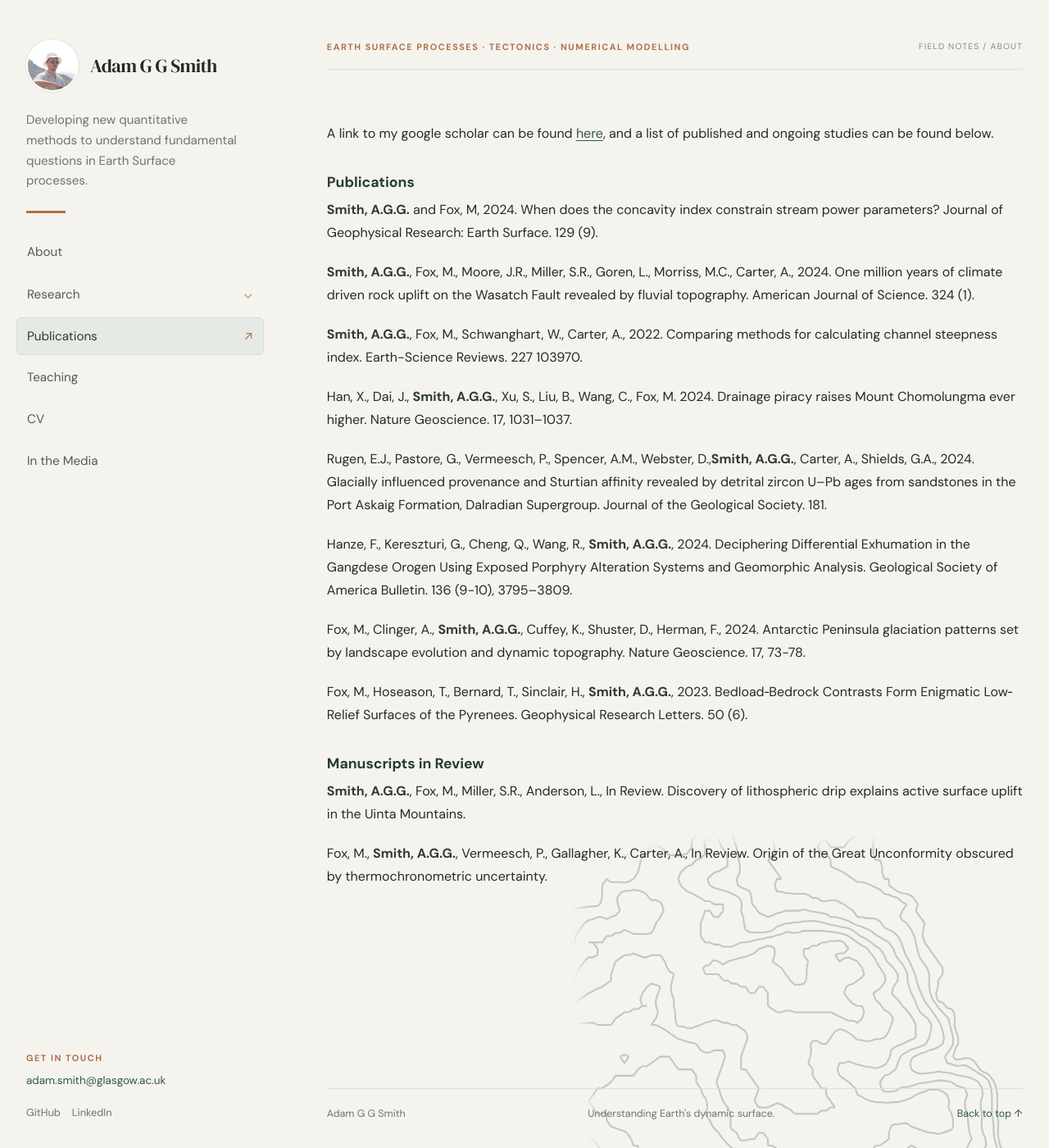
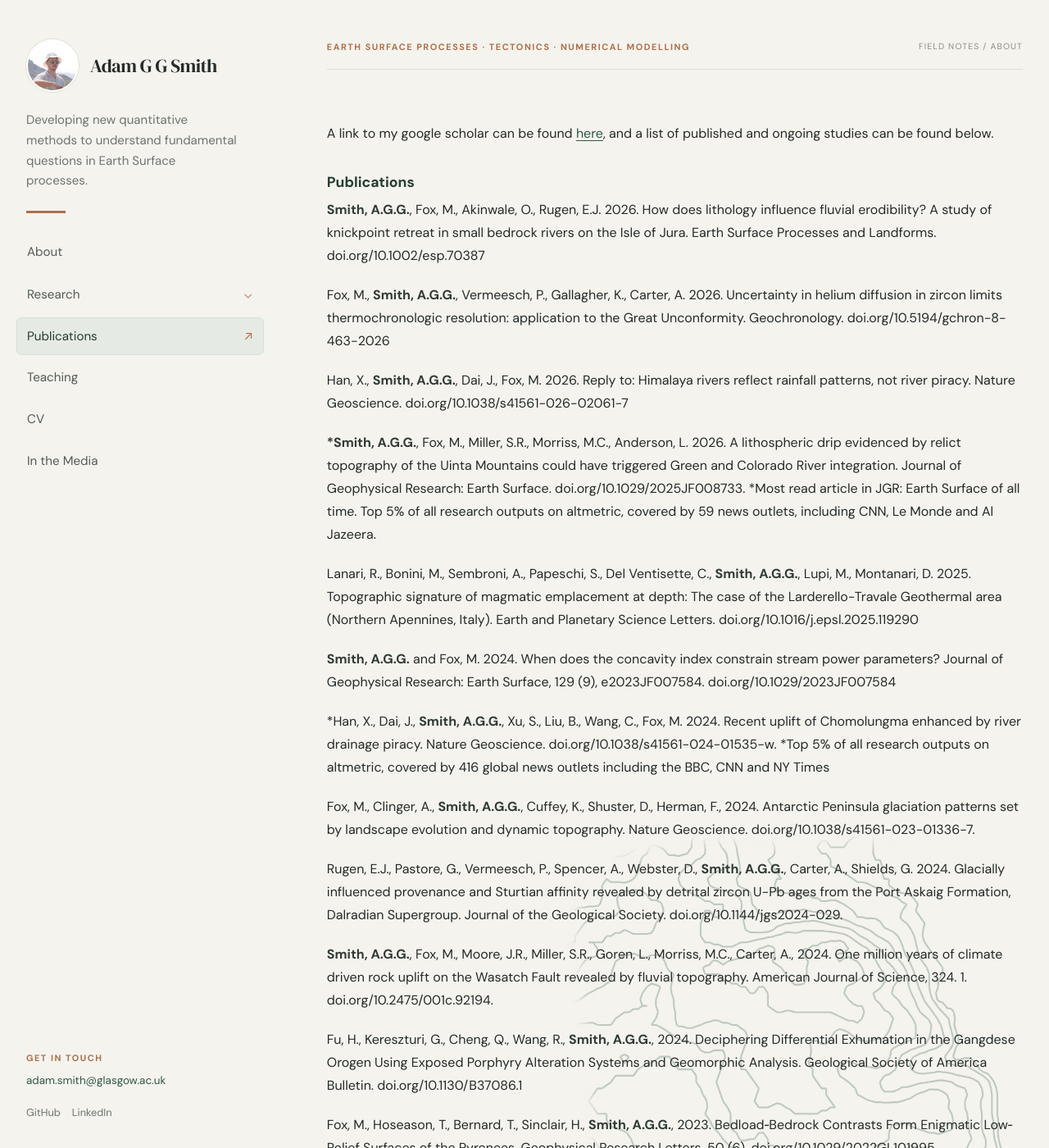
Before and after one commit to adamsmith142/adamsmith142.github.io, a Jekyll site: the page built from Publications.md, in a window 1280 px wide and 1400 px high. Shown: the whole window at 82% size. Built offline with Jekyll 4.4.1, drawn with Linux system fonts in a browser that asks for light colours; our own code applies the rules of GitHub Pages for plain Markdown files; some of the changed text lies outside the part shown.

Commit message:
Update publication entries and add new references

```diff
--- a/Publications.md
+++ b/Publications.md
@@ -1,24 +1,28 @@
 A link to my google scholar can be found [here](https://scholar.google.com/citations?user=5Y21a5YAAAAJ&hl=en), and a list of published and ongoing studies can be found below.
 
 ### Publications
-**Smith, A.G.G.** and Fox, M, 2024. When does the concavity index constrain stream power parameters? Journal of Geophysical Research: Earth Surface. 129 (9).
+**Smith, A.G.G.**, Fox, M., Akinwale, O., Rugen, E.J. 2026. How does lithology influence fluvial erodibility? A study of knickpoint retreat in small bedrock rivers on the Isle of Jura. Earth Surface Processes and Landforms. doi.org/10.1002/esp.70387
 
-**Smith, A.G.G.**, Fox, M., Moore, J.R., Miller, S.R., Goren, L., Morriss, M.C., Carter, A., 2024. One million years of climate driven rock uplift on the Wasatch Fault revealed by fluvial topography. American Journal of Science. 324 (1).
+Fox, M., **Smith, A.G.G.**, Vermeesch, P., Gallagher, K., Carter, A. 2026. Uncertainty in helium diffusion in zircon limits thermochronologic resolution: application to the Great Unconformity. Geochronology. doi.org/10.5194/gchron-8-463-2026
 
-**Smith, A.G.G.**, Fox, M., Schwanghart, W., Carter, A., 2022. Comparing methods for calculating channel steepness index. Earth-Science Reviews. 227 103970.
+Han, X., **Smith, A.G.G.**, Dai, J., Fox, M. 2026. Reply to: Himalaya rivers reflect rainfall patterns, not river piracy. Nature Geoscience. doi.org/10.1038/s41561-026-02061-7
 
-Han, X., Dai, J., **Smith, A.G.G.**, Xu, S., Liu, B., Wang, C., Fox, M. 2024. Drainage piracy raises Mount Chomolungma ever higher. Nature Geoscience. 17, 1031–1037.
+***Smith, A.G.G.**, Fox, M., Miller, S.R., Morriss, M.C., Anderson, L. 2026. A lithospheric drip evidenced by relict topography of the Uinta Mountains could have triggered Green and Colorado River integration. Journal of Geophysical Research: Earth Surface. doi.org/10.1029/2025JF008733. *Most read article in JGR: Earth Surface of all time. Top 5% of all research outputs on altmetric, covered by 59 news outlets, including CNN, Le Monde and Al Jazeera.
 
-Rugen, E.J., Pastore, G., Vermeesch, P., Spencer, A.M., Webster, D.,**Smith, A.G.G.**, Carter, A., Shields, G.A., 2024. Glacially influenced provenance and Sturtian affinity revealed by detrital zircon U–Pb ages from sandstones in the Port Askaig Formation, Dalradian Supergroup. Journal of the Geological Society. 181.
+Lanari, R., Bonini, M., Sembroni, A., Papeschi, S., Del Ventisette, C., **Smith, A.G.G.**, Lupi, M., Montanari, D. 2025. Topographic signature of magmatic emplacement at depth: The case of the Larderello-Travale Geothermal area (Northern Apennines, Italy). Earth and Planetary Science Letters. doi.org/10.1016/j.epsl.2025.119290
 
-Hanze, F., Kereszturi, G., Cheng, Q., Wang, R., **Smith, A.G.G.**, 2024. Deciphering Differential Exhumation in the Gangdese Orogen Using Exposed Porphyry Alteration Systems and Geomorphic Analysis. Geological Society of America Bulletin. 136 (9-10), 3795–3809.
+**Smith, A.G.G.** and Fox, M. 2024. When does the concavity index constrain stream power parameters? Journal of Geophysical Research: Earth Surface, 129 (9), e2023JF007584. doi.org/10.1029/2023JF007584
 
-Fox, M., Clinger, A., **Smith, A.G.G.**, Cuffey, K., Shuster, D., Herman, F., 2024. Antarctic Peninsula glaciation patterns set by landscape evolution and dynamic topography. Nature Geoscience. 17, 73-78.
+*Han, X., Dai, J., **Smith, A.G.G.**, Xu, S., Liu, B., Wang, C., Fox, M. 2024. Recent uplift of Chomolungma enhanced by river drainage piracy. Nature Geoscience. doi.org/10.1038/s41561-024-01535-w. *Top 5% of all research outputs on altmetric, covered by 416 global news outlets including the BBC, CNN and NY Times
 
-Fox, M., Hoseason, T., Bernard, T., Sinclair, H., **Smith, A.G.G.**, 2023. Bedload‐Bedrock Contrasts Form Enigmatic Low‐Relief Surfaces of the Pyrenees. Geophysical Research Letters. 50 (6).
+Fox, M., Clinger, A., **Smith, A.G.G.**, Cuffey, K., Shuster, D., Herman, F., 2024. Antarctic Peninsula glaciation patterns set by landscape evolution and dynamic topography. Nature Geoscience. doi.org/10.1038/s41561-023-01336-7.
 
-### Manuscripts in Review
+Rugen, E.J., Pastore, G., Vermeesch, P., Spencer, A., Webster, D., **Smith, A.G.G.**, Carter, A., Shields, G. 2024. Glacially influenced provenance and Sturtian affinity revealed by detrital zircon U-Pb ages from the Port Askaig Formation, Dalradian Supergroup. Journal of the Geological Society. doi.org/10.1144/jgs2024-029.
 
-**Smith, A.G.G.**, Fox, M., Miller, S.R., Anderson, L., In Review. Discovery of lithospheric drip explains active surface uplift in the Uinta Mountains.
+**Smith, A.G.G.**, Fox, M., Moore, J.R., Miller, S.R., Goren, L., Morriss, M.C., Carter, A., 2024. One million years of climate driven rock uplift on the Wasatch Fault revealed by fluvial topography. American Journal of Science, 324. 1. doi.org/10.2475/001c.92194.
 
-Fox, M., **Smith, A.G.G.**, Vermeesch, P., Gallagher, K., Carter, A., In Review. Origin of the Great Unconformity obscured by thermochronometric uncertainty.
+Fu, H., Kereszturi, G., Cheng, Q., Wang, R., **Smith, A.G.G.**, 2024. Deciphering Differential Exhumation in the Gangdese Orogen Using Exposed Porphyry Alteration Systems and Geomorphic Analysis. Geological Society of America Bulletin. doi.org/10.1130/B37086.1
+
+Fox, M., Hoseason, T., Bernard, T., Sinclair, H., **Smith, A.G.G.**, 2023. Bedload‐Bedrock Contrasts Form Enigmatic Low‐Relief Surfaces of the Pyrenees. Geophysical Research Letters. 50 (6). doi.org/10.1029/2022GL101995
+
+**Smith, A.G.G.**, Fox, M., Schwanghart, W., Carter, A., 2022. Comparing methods for calculating channel steepness index. Earth-Science Reviews, 227. 103970. doi.org/10.1016/j.earscirev.2022.103970
```
